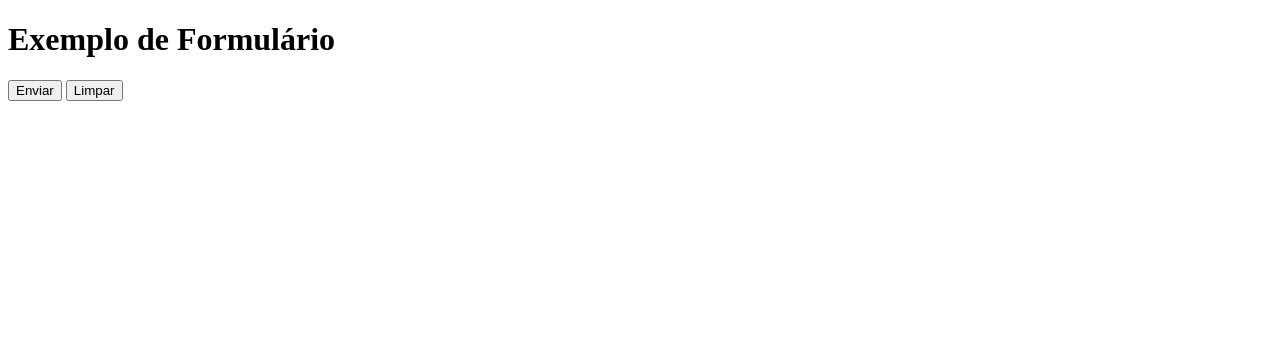
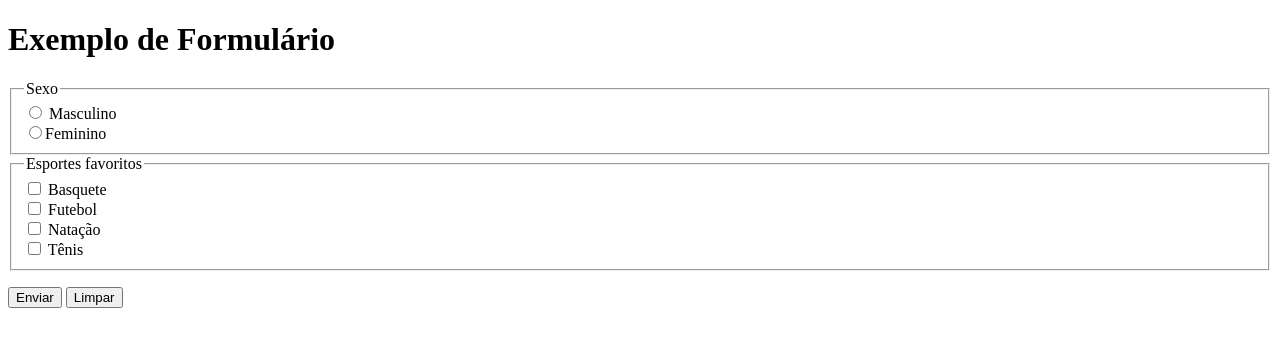
Before and after one commit to rochaadouglas/html-css, a plain HTML site: page exercicios/ex025/form005.html in a window 1280 px wide. Drawn offline with Linux system fonts and the light colour scheme.

Commit message:
Exercício 005 de formulários

```diff
--- a/exercicios/ex025/form005.html
+++ b/exercicios/ex025/form005.html
@@ -9,13 +9,23 @@
 <body>
     <h1>Exemplo de Formulário</h1>
     <form action="cadastro.php" method="get" autocomplete="on">
-        <p>
+            <fieldset>
+                <legend>Sexo</legend>
+                <input type="radio" name="sexo" id="isxmas"> <label for="isxmas">Masculino</label><br>
+                <input type="radio" name="sexo" id="isxfem"><label for="isxfem">Feminino</label><br>
+            </fieldset>
+            <fieldset>
+                <legend>Esportes favoritos</legend>
+                <input type="checkbox" name="esbas" id="iesbas"> <label for="iesbas">Basquete</label> <br>
+                <input type="checkbox" name="esfut" id="iesfut"> <label for="iesfut">Futebol</label> <br>
+                <input type="checkbox" name="esnat" id="iesnat"> <label for="iesnat">Natação</label> <br>
+                <input type="checkbox" name="esten" id="iesten"> <label for="iesten">Tênis</label> <br>
+            </fieldset>
 
-
-
-            <input type="submit" value="Enviar">
-            <input type="reset" value="Limpar">
-        </p>
+            <p>
+                <input type="submit" value="Enviar">
+                <input type="reset" value="Limpar">
+            </p>
     </form>
 </body>
 </html>
```
